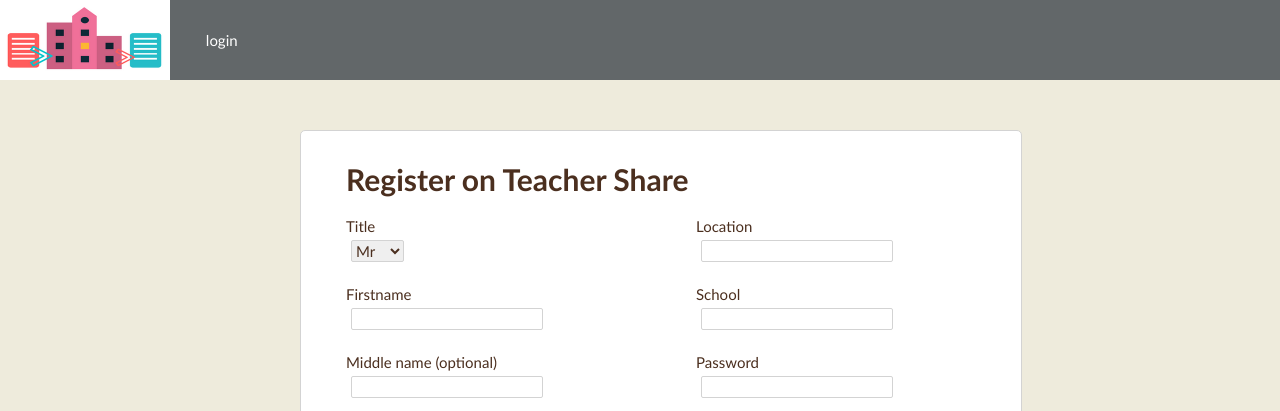
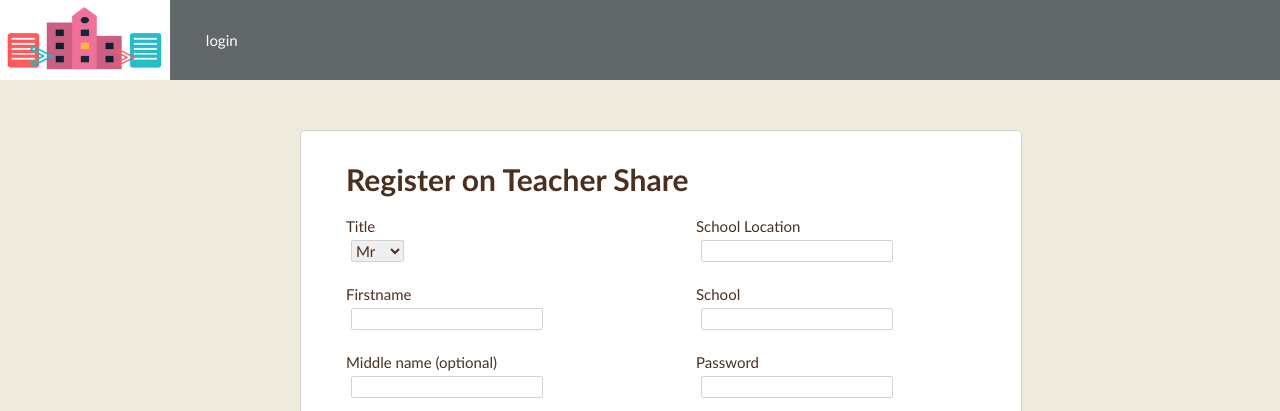
Before and after one commit to akumarulz/resource_repository, a PHP site: page /edsa-new/index.php?page=register in a window 1280 px wide. Shown: the top 411 px of the page. Run offline with PHP 8.4, Linux system fonts and the light colour scheme; some libraries are stand-ins or nearby versions; grey boxes are pictures that could not be loaded.

Commit message:
added school location text

```diff
--- a/register_template.php
+++ b/register_template.php
@@ -62,7 +62,7 @@
 } ?>" required maxlength="255" /><br>
             </div>
             <div class="col-right">
-            <label for="location">Location</label><input id="location" type="text" name="user[location]"
+            <label for="location">School Location</label><input id="location" type="text" name="user[location]"
             value="<?php if (isset($user['location'])) {
                 echo $user['location'];
 } if (isset($member)) {
```
